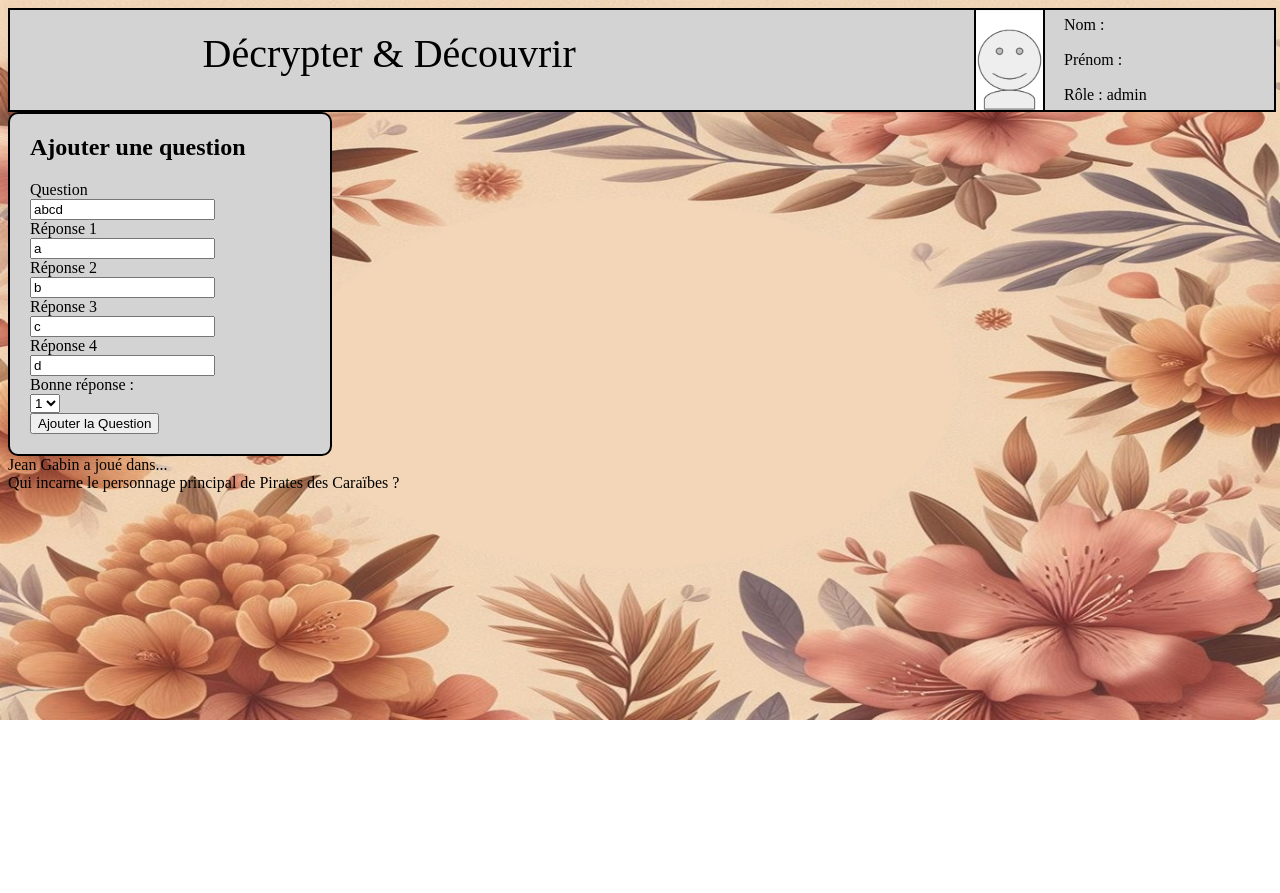
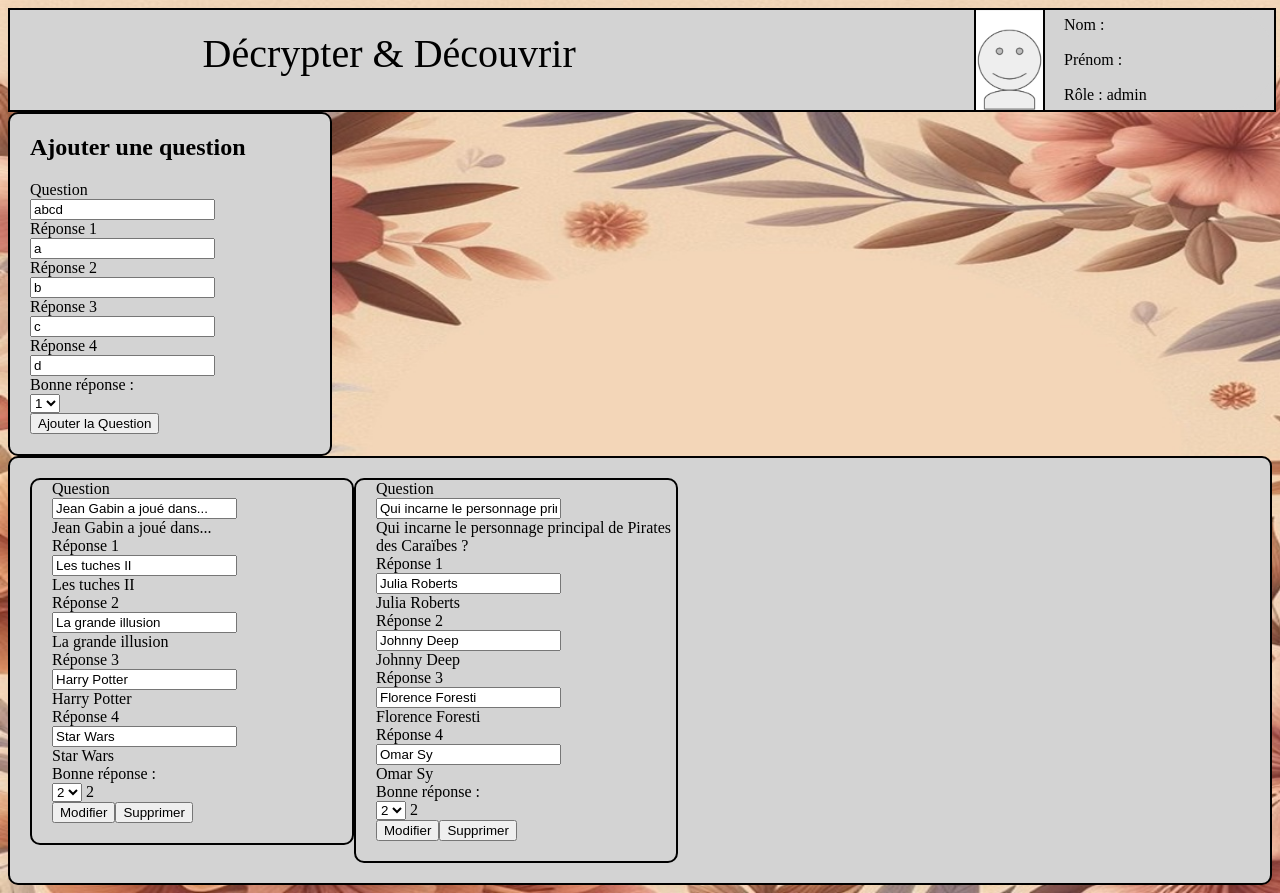
Before and after one commit to 2019-2020-ps6/2023-2024-ps6-dndeveloppers, an Angular app in the folder front-end/: page /home/gestionQuiz/editQuiz/1 in a window 1280 px wide. Before the commit the page ends 800 px from the top, so only its background shows below. Built offline with nearby package versions, Linux system fonts and the light colour scheme.

Commit message:
#60 feat affichage des questions dans l'éditeur de quiz

```diff
--- a/front-end/src/app/quizGestion/addQuestion/addQuestion.component.html
+++ b/front-end/src/app/quizGestion/addQuestion/addQuestion.component.html
@@ -1,24 +1,22 @@
 <div class="card">
     <h2>Ajouter une question</h2>
     <form [formGroup]="questionForm">
-    <label for="title"> Question <br>
+    <label> Question <br>
         <input class="input-custom" type="text" id="label" [formControlName]="'label'" required>
-        </label><br/>
-
-    <label for="title"> Réponse 1 <br>
+    </label><br/>
+    <label> Réponse 1 <br>
         <input class="input-custom" type="text" id="q1" [formControlName]="'q1'" required>
     </label><br/>
-    <label for="title"> Réponse 2 <br>
+    <label> Réponse 2 <br>
         <input class="input-custom" type="text" id="q2" [formControlName]="'q2'" required>
         </label><br/>
-    <label for="title"> Réponse 3 <br>
+    <label> Réponse 3 <br>
         <input class="input-custom" type="text" id="q3" [formControlName]="'q3'" required>
         </label><br/>
-    <label for="title"> Réponse 4 <br>
+    <label> Réponse 4 <br>
         <input class="input-custom" type="text" id="q4" [formControlName]="'q4'" required>
         </label><br/>
-
-    <label for="theme">Bonne réponse : <br>
+    <label>Bonne réponse : <br>
         <select name="theme-field" id="goodAnswer" [formControlName]="'goodAnswer'" required>
         <option [value]="1">1</option>
         <option [value]="2">2</option>
--- a/front-end/src/app/quizGestion/editQuestion/editQuestion.component.html
+++ b/front-end/src/app/quizGestion/editQuestion/editQuestion.component.html
@@ -1 +1,29 @@
-{{question?.label}}
+<div class="card">
+    <form [formGroup]="questionForm">
+    <label> Question <br>
+        <input class="input-custom" type="text" id="label" [formControlName]="'label'" required> <br>{{this?.question?.label}}
+    </label><br/>
+    <label> Réponse 1 <br>
+        <input class="input-custom" type="text" id="q1" [formControlName]="'q1'" required> <br>{{this.answers[0]}}
+    </label><br/>
+    <label> Réponse 2 <br>
+        <input class="input-custom" type="text" id="q2" [formControlName]="'q2'" required> <br>{{this.answers[1]}}
+        </label><br/>
+    <label> Réponse 3 <br>
+        <input class="input-custom" type="text" id="q3" [formControlName]="'q3'" required> <br>{{this.answers[2]}}
+        </label><br/>
+    <label> Réponse 4 <br>
+        <input class="input-custom" type="text" id="q4" [formControlName]="'q4'" required> <br>{{this.answers[3]}}
+        </label><br/>
+    <label>Bonne réponse : <br>
+        <select name="theme-field" id="goodAnswer" [formControlName]="'goodAnswer'" required>
+        <option [value]="1">1</option>
+        <option [value]="2">2</option>
+        <option [value]="3">3</option>
+        <option [value]="4">4</option>
+        </select> {{this.numberGoodAnswer}}
+    </label><br>
+    <button type="submit" [disabled]="!questionForm.valid" (click)="editQuestion()">Modifier</button>
+    <button type="submit" (click)="deleteQuestion()">Supprimer</button>
+    </form>
+</div>
--- a/front-end/src/app/quizGestion/editQuestion/editQuestion.component.ts
+++ b/front-end/src/app/quizGestion/editQuestion/editQuestion.component.ts
@@ -1,5 +1,9 @@
 import { Component, Input, OnInit } from "@angular/core";
-import { Question } from "src/models/question.models";
+import { FormBuilder, FormGroup } from "@angular/forms";
+import { Question_Model, Answer_Model1, Answer_Model2, Answer_Model3, Answer_Model4, QUIZ_LIST } from "src/mocks/quiz-list.mock";
+import { Answer, Question } from "src/models/question.models";
+import { Quiz } from "src/models/quiz.model";
+import { QuizService } from "src/services/quiz.service";
 
 @Component({
     selector: 'app-editQuestion',
@@ -9,12 +13,80 @@ import { Question } from "src/models/question.models";
 
 export class EditQuestionComponent implements OnInit {
     @Input()
-    question : Question | undefined
+    question : Question | undefined;
 
-    constructor(){
+    public questionForm : FormGroup;
+
+    public answers: String[] = ['','','',''];
+    public numberGoodAnswer = 0;
+
+    constructor(public formBuilder: FormBuilder, public quizService: QuizService){
+        this.questionForm = this.formBuilder.group({
+            label: [this.question?.label],
+            q1: [this.question?.answers[0].value],
+            q2: [this.question?.answers[1].value],
+            q3: [this.question?.answers[2].value],
+            q4: [this.question?.answers[3].value],
+            goodAnswer: [this.findGoodAnswer()+1]
+        });
+    }
+
+    ngOnInit(): void {
+        if (this.question != undefined){
+            this.answers = [this.question.answers[0].value,this.question.answers[1].value,this.question.answers[2].value,this.question.answers[3].value];
+            this.numberGoodAnswer = this.findGoodAnswer()+1;
+        }
+
+
+        this.questionForm = this.formBuilder.group({
+            label: [this.question?.label],
+            q1: [this.question?.answers[0].value],
+            q2: [this.question?.answers[1].value],
+            q3: [this.question?.answers[2].value],
+            q4: [this.question?.answers[3].value],
+            goodAnswer: [this.findGoodAnswer()+1]
+        });
     }
 
 
+    findGoodAnswer(){
+        for(let i=0;i<4;i++){
+            if(this.question?.answers[i].isCorrect){
+                return i;
+            }
+        }
+        return 0;
+    }
 
-    ngOnInit(): void {}
+    editQuestion(){
+        let question : Question = Question_Model;
+        question.label = this.questionForm.value.label;
+
+        // réponses
+        let answer1 : Answer = Answer_Model1;
+        answer1.value = this.questionForm.value.q1;
+        answer1.isCorrect = false;
+
+        let answer2 : Answer = Answer_Model2;
+        answer2.value = this.questionForm.value.q2;
+        answer2.isCorrect = false;
+
+        let answer3 : Answer = Answer_Model3;
+        answer3.value = this.questionForm.value.q3;
+        answer3.isCorrect = false;
+
+        let answer4 : Answer = Answer_Model4;
+        answer4.value = this.questionForm.value.q4;
+        answer4.isCorrect = false;
+
+        question.answers = [answer1 , answer2 , answer3, answer4];
+        question.answers[this.questionForm.value.goodAnswer-1].isCorrect = true;
+
+        console.log("question : ",question)
+        //this.quizService.edQuestion(question);
+    }
+
+    deleteQuestion(){
+        console.log("delete");
+    }
 }
--- a/front-end/src/app/quizGestion/editQuiz/editQuiz.component.html
+++ b/front-end/src/app/quizGestion/editQuiz/editQuiz.component.html
@@ -8,7 +8,7 @@
 
 <!-- Modifier / Supprimer une question -->
 <div class="question-list">
-    <div *ngFor="let question of quiz?.questions">
-        <app-editQuestion [question]="question"></app-editQuestion>
+    <div *ngFor="let currentQuestion of quiz.questions">
+        <app-editQuestion [question]="currentQuestion" async></app-editQuestion>
     </div>
 </div>
--- a/front-end/src/app/quizGestion/editQuiz/editQuiz.component.scss
+++ b/front-end/src/app/quizGestion/editQuiz/editQuiz.component.scss
@@ -0,0 +1,8 @@
+.question-list {
+    display: flex;
+    width : auto;
+    border: solid black 2px;
+    background-color: lightgray;
+    padding: 20px;
+    border-radius: 10px;
+}
--- a/front-end/src/app/quizGestion/editQuiz/editQuiz.component.ts
+++ b/front-end/src/app/quizGestion/editQuiz/editQuiz.component.ts
@@ -1,4 +1,5 @@
 import { Component, Input, OnInit } from "@angular/core";
+import { QUIZ_LIST } from "src/mocks/quiz-list.mock";
 import { Question } from "src/models/question.models";
 import { Quiz } from "src/models/quiz.model";
 import { QuizService } from "src/services/quiz.service";
@@ -11,12 +12,16 @@ import { QuizService } from "src/services/quiz.service";
 
 export class EditQuizComponent implements OnInit {
     @Input()
-    public quiz: Quiz | undefined;
+    public quiz: Quiz = QUIZ_LIST[0];
 
+    public questionListe : Question[] = [];
 
     constructor(public quizService: QuizService){
         this.quizService.editedQuiz$.subscribe( (quiz) => {
             this.quiz = quiz;
+            this.questionListe = this.quiz.questions;
+            console.log(this.questionListe)
+            console.log(this.questionListe[0])
         });
     }
 
```
